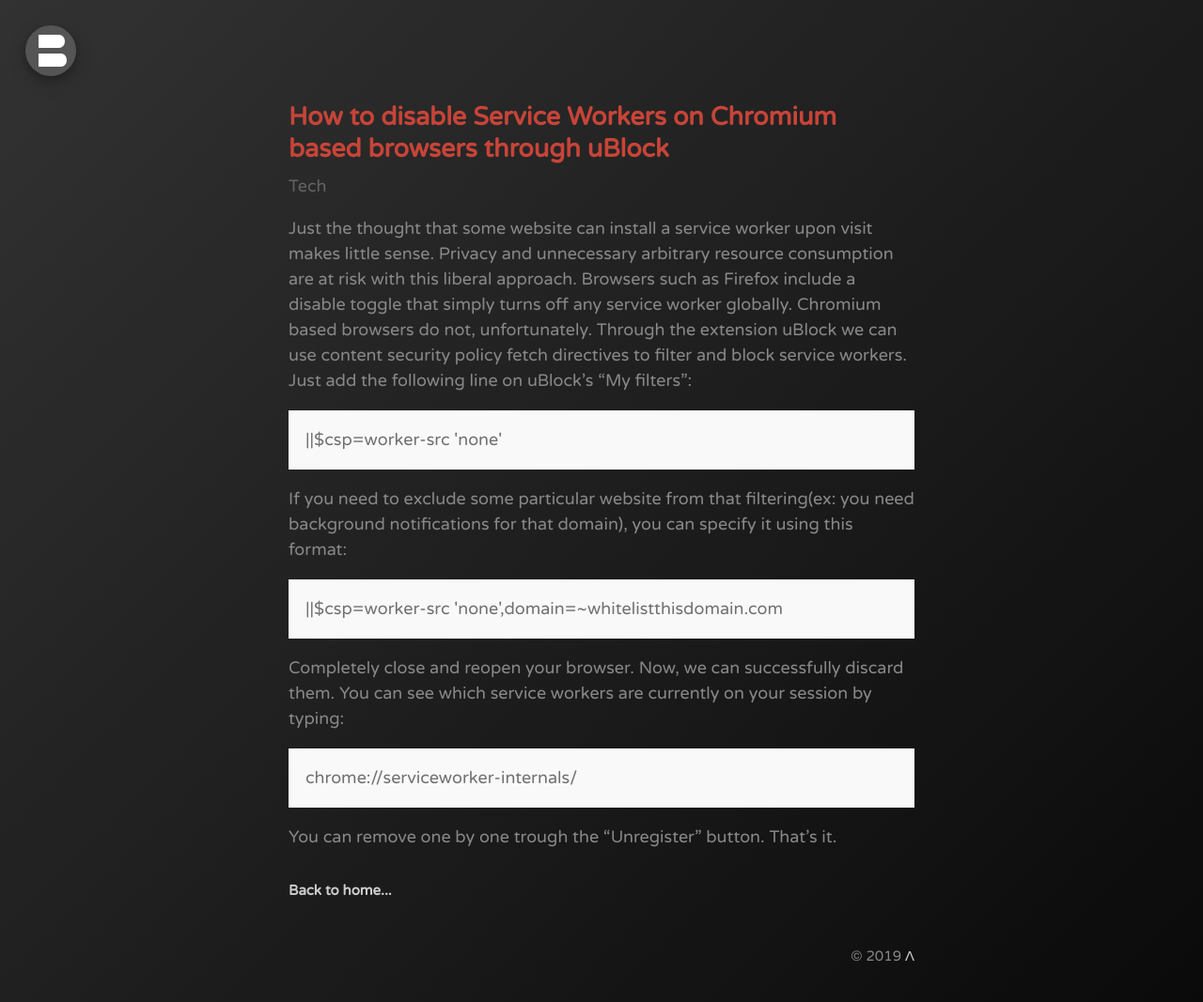
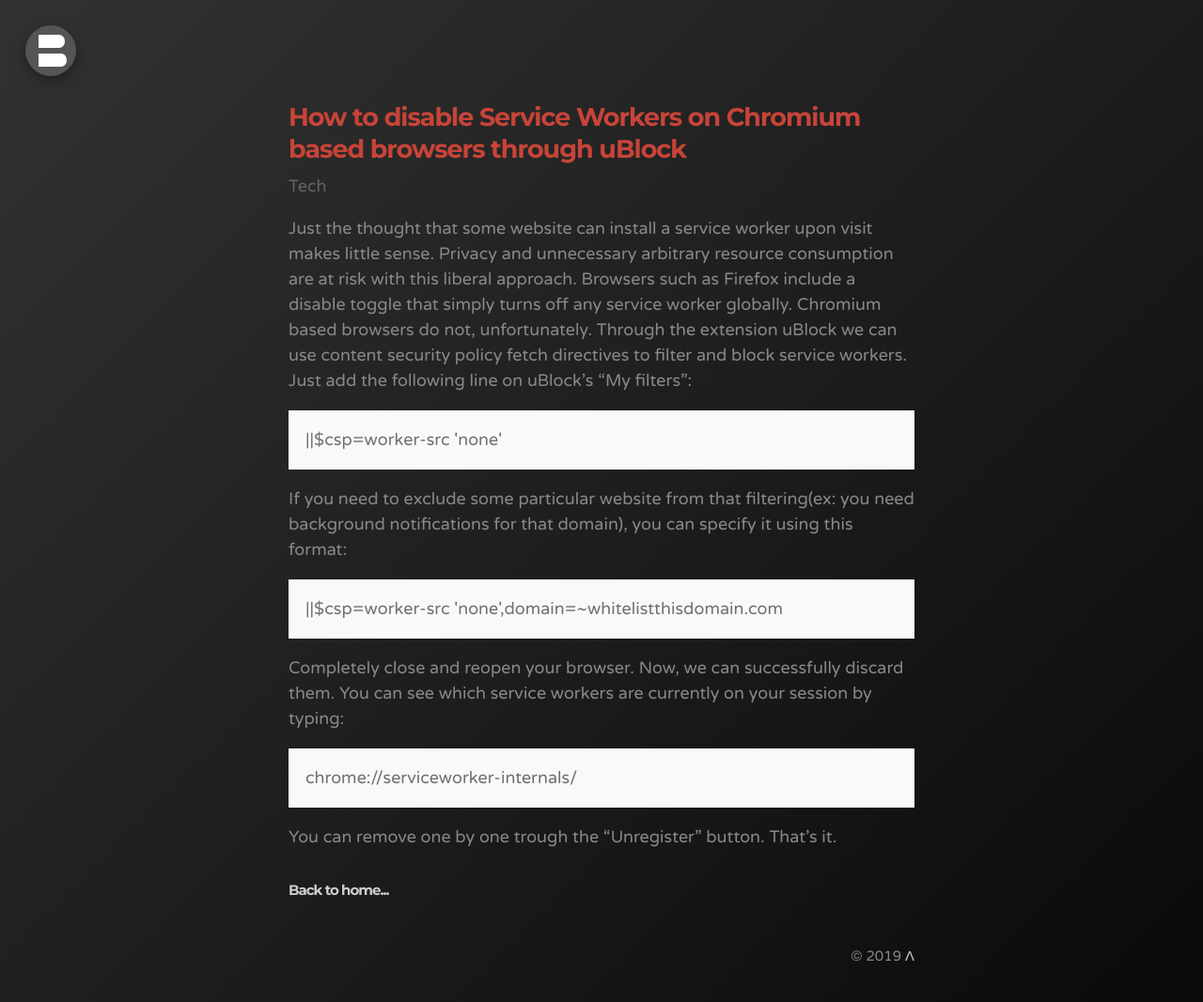
Before and after one commit to bonina/bonina.github.io, a Jekyll site: the page built from _posts/2019-09-27-disable-service-workers-chromium.md, in a window 1280 px wide. Shown: the whole page at 94% size. Built offline with Jekyll 4.4.1, drawn with Linux system fonts in a browser that asks for light colours.

Commit message:
Update _type.scss

```diff
--- a/_sass/_type.scss
+++ b/_sass/_type.scss
@@ -8,6 +8,8 @@
   line-height: 1.25;
   color: #C74438;
   text-rendering: optimizeLegibility;
+  font-family: "Montserrat", Arial, sans-serif;
+  letter-spacing: -1px;
 }
 
 h1 {
```
